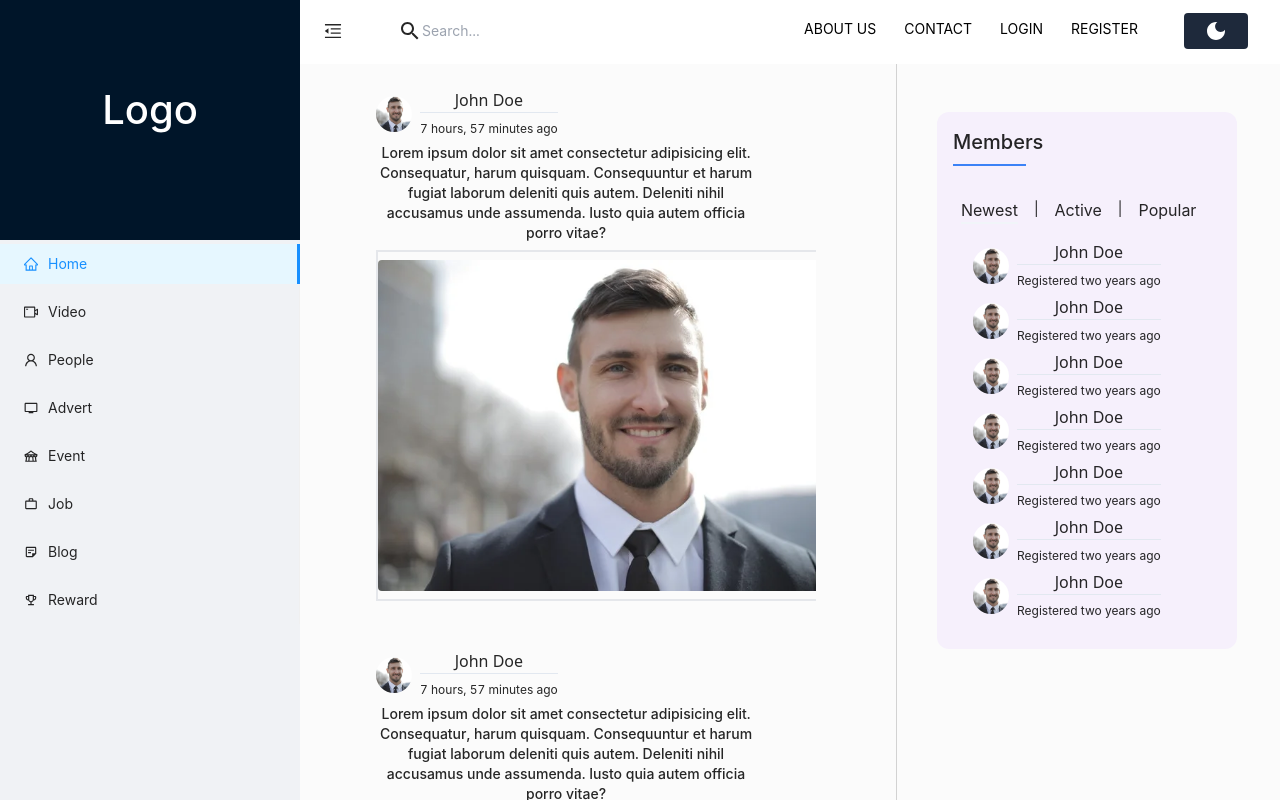
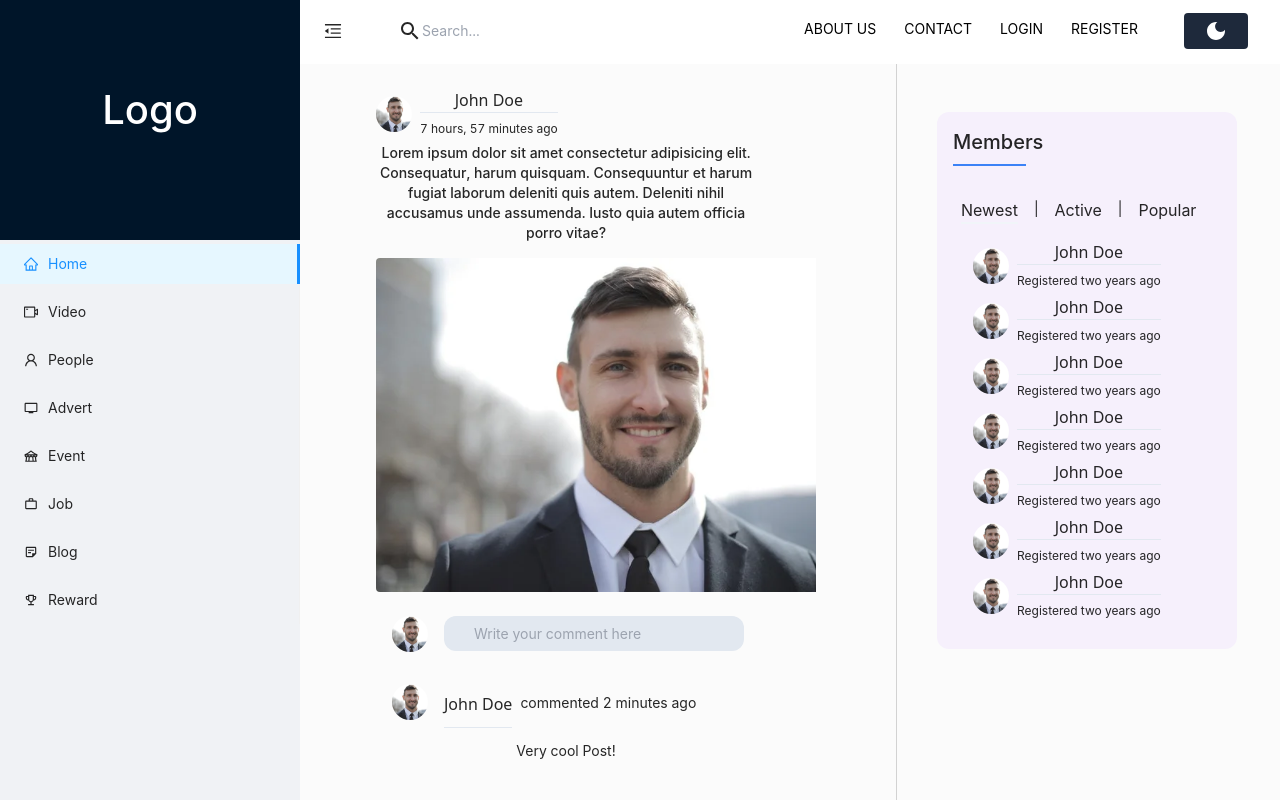
Before and after one commit to marshalyordanos/MKTalent, a React (Create React App) app: page /talent in a window 1280 px wide. Shown: the top 800 px of the page. Built offline with nearby package versions, Linux system fonts and the light colour scheme.

Commit message:
Comment added

```diff
--- /dev/null
+++ b/src/components/fragments/Comment.js
@@ -0,0 +1,38 @@
+import React from 'react'
+import {useState} from 'react'
+import styled from 'styled-components'
+import Profile from '../../assets/page/profile.png'
+
+const Comment = (props) => {
+  return(<div>
+      <PlaceHolder className="flex flex-row">
+   <img src={Profile} className="my-3 mx-3 bg-contain bg-center h-9 w-9 object-cover rounded-3xl"/>
+    <input type="text" className="my-3 rounded-xl bg-slate-200 w-[300px] h-[35px]" placeholder="Write your comment here"/>
+
+    </PlaceHolder>
+    <PlaceHolder className="flex flex-row">
+    <img src={Profile} className="my-3 mx-3 bg-contain
+    bg-center h-9 w-9
+    object-cover rounded-3xl"/>
+    <h4 className="pt-4 text-base font-normal
+  font-sans antialiased
+  text-base border-b-[1px]
+border-slate-200  hover:border-b-[1px]
+  hover:border-blue-500">{props.username}</h4>
+<p className='pt-4 px-2' >{props.status}</p>
+    </PlaceHolder>
+    <p className="my-1 mx-14">{props.comment}</p>
+      </div>
+    )
+    }
+
+const PlaceHolder= styled.div`
+
+input::placeholder{
+  padding-left:10px;
+}
+input{
+  padding-left:20px;
+}
+`
+export default Comment;
--- a/src/components/fragments/PostCard.js
+++ b/src/components/fragments/PostCard.js
@@ -1,25 +1,38 @@
 import React from 'react'
 import RightSideBarUserCard from '../layout/RightSideBarUserCard'
 import Postimg from '../../assets/page/profile.png'
+import {useState} from 'react'
+
+import Comment from './Comment'
 const PostCard = (props) => {
 
+const [comment,setComment]=useState(true)
   return (
     <div className=" box-content  w-[500px] p-4 justify-start overflow-hidden">
    <RightSideBarUserCard username="John Doe"
    status="7 hours, 57 minutes ago"/>
 <div className=" px-9">
    <h1 className="text-ellipsis text-sm">Lorem ipsum dolor sit amet consectetur adipisicing elit. Consequatur, harum quisquam. Consequuntur et harum fugiat laborum deleniti quis autem. Deleniti nihil accusamus unde assumenda. Iusto quia autem officia porro vitae?</h1>
-   <div className=" border-2   w-[500px] overflow-hidden">
+   <div className="    w-[500px] overflow-hidden">
      <img src={Postimg} alt="there should have been a post here"
       className="my-2 bg-contain
       bg-center object-cover transform
       rounded
-      hover:scale-150 transition duration-700
+      hover:scale-150 transition duration-1000
      "/>
+
+     </div>
+     <div>
+
+     <Comment comment="Very cool Post!" username="John Doe" status="commented 2 minutes ago"/>
+
+
      </div>
    </div>
    </div>
   )
 }
 
+
+
 export default PostCard
```
